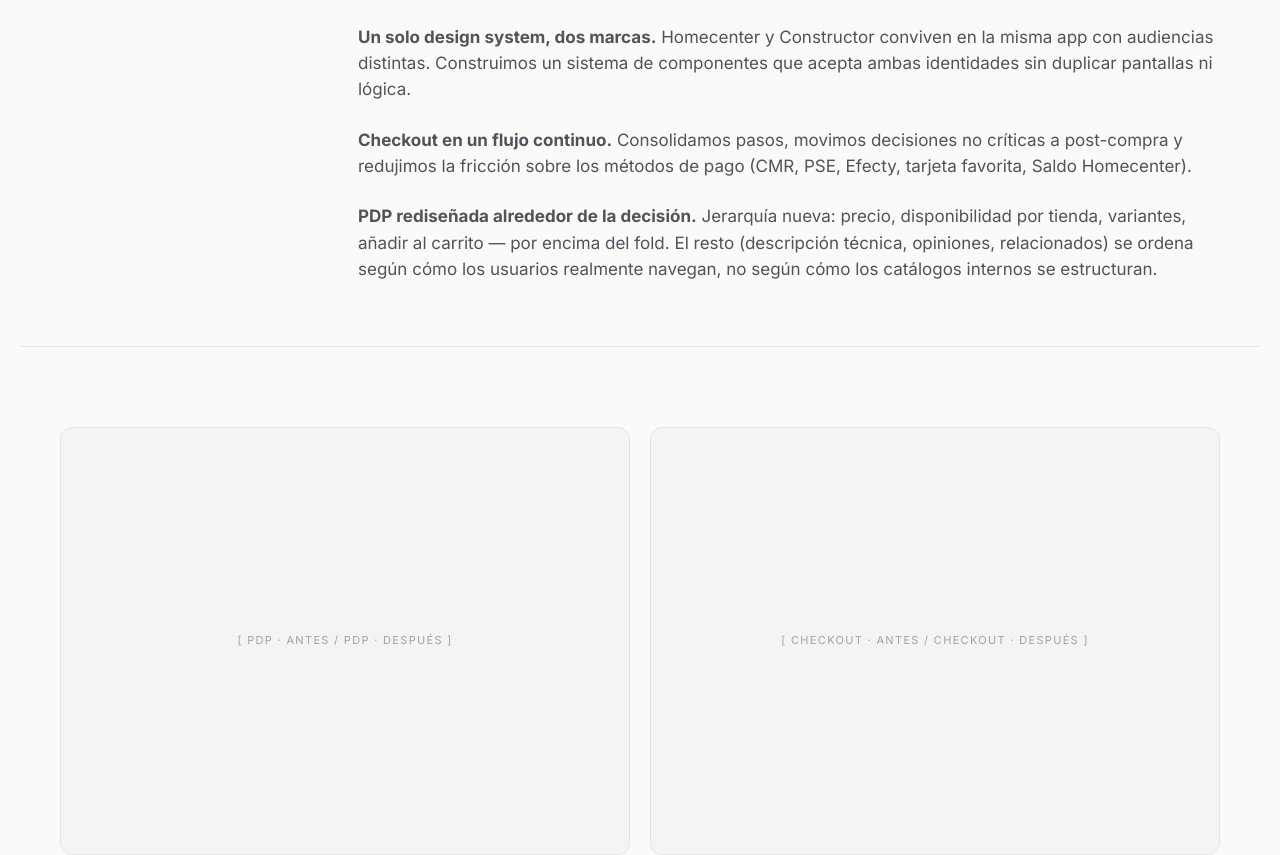
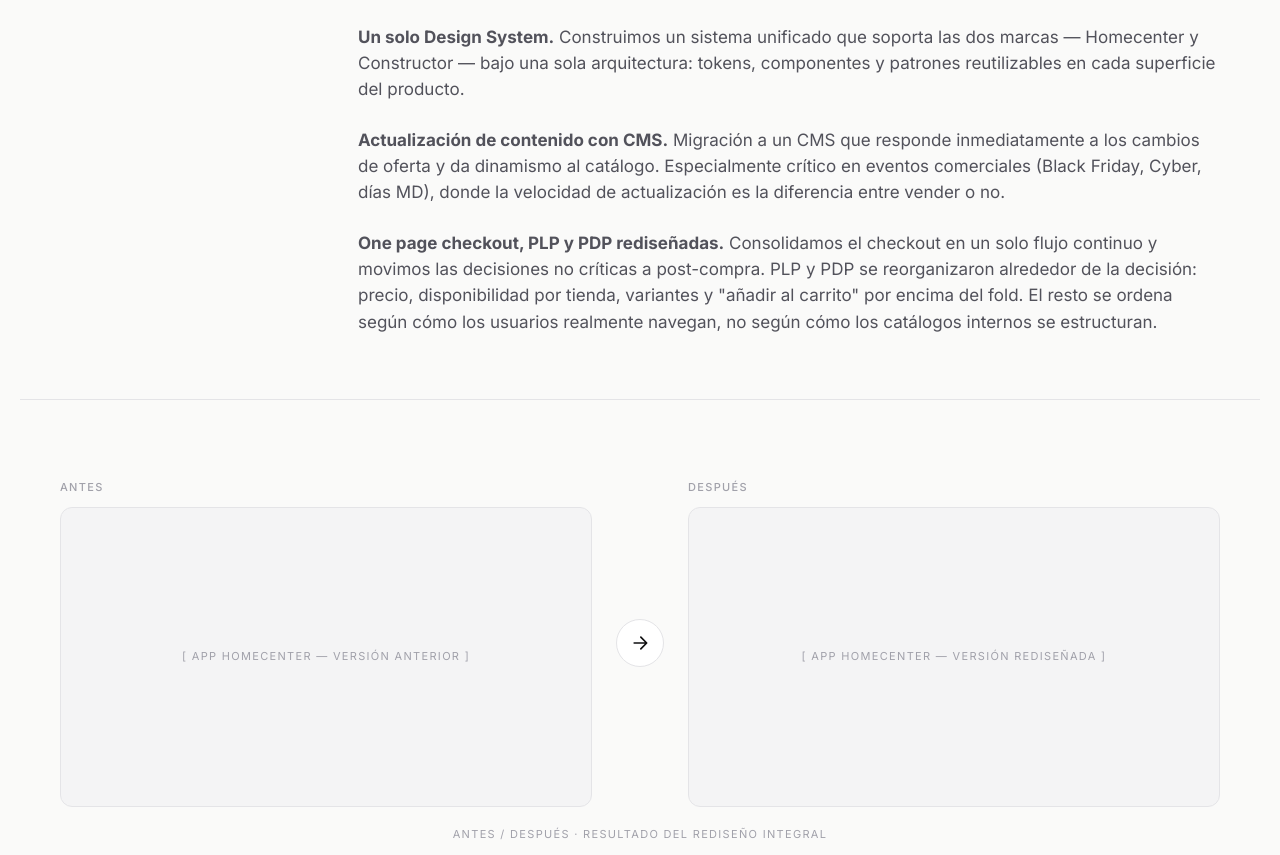
Before and after one commit to Santiagomejial/portfolio, a Next.js app: page /work/homecenter in a window 1280 px wide. Shown: the part 3726-4581 px from the top of the page. Built offline with nearby package versions, Linux system fonts and the light colour scheme.

Commit message:
feat(case-homecenter): decisiones reescritas + comparativo antes/después

```diff
--- a/app/work/homecenter/page.tsx
+++ b/app/work/homecenter/page.tsx
@@ -9,6 +9,7 @@ import {
   HighlightTitle,
   DownloadAppButtons,
   ProcessHighlightCard,
+  BeforeAfterComparison,
 } from '@/components';
 import { CASE_HOMECENTER } from '@/content/case-homecenter';
 import type {
@@ -92,8 +93,18 @@ export default function HomecenterCase() {
       {/* 03 Proceso — texto e ilustración lado a lado dentro del col-span-9 */}
       <ProcessSectionWithIllustration section={sections[2]} />
 
-      {/* 04 → 07 con extras normales */}
-      {sections.slice(3).map((section) => (
+      {/* 04 Decisiones (sin mediaAfter — abajo va el comparativo Antes/Después) */}
+      <SectionWithExtras section={sections[3]} />
+
+      {/* Comparativo Antes / Después de la app */}
+      <BeforeAfterComparison
+        before={{ alt: 'App Homecenter — versión anterior' }}
+        after={{ alt: 'App Homecenter — versión rediseñada' }}
+        caption="Antes / después · resultado del rediseño integral"
+      />
+
+      {/* 05 → 07 con extras normales */}
+      {sections.slice(4).map((section) => (
         <SectionWithExtras key={section.number} section={section} />
       ))}
 
--- /dev/null
+++ b/components/before-after-comparison.tsx
@@ -0,0 +1,120 @@
+import Image from 'next/image';
+import { cn } from '@/lib/utils';
+
+interface ImageSlot {
+  src?: string;
+  alt: string;
+  /** Caption corto encima de la imagen, ej. "Antes" / "Después" */
+  label?: string;
+}
+
+interface BeforeAfterComparisonProps {
+  before: ImageSlot;
+  after: ImageSlot;
+  /** Caption editorial debajo del par */
+  caption?: string;
+  /** Aspect ratio de cada imagen (ej. '16/9', '4/3'). Default: '16/9' */
+  aspect?: string;
+  className?: string;
+}
+
+/**
+ * Comparativo "antes / después" — dos imágenes con una flecha en medio.
+ * Mobile: vertical (apilado, flecha apuntando abajo).
+ * Desktop: horizontal (lado a lado, flecha apuntando derecha).
+ *
+ * Si una imagen no tiene `src`, se renderiza placeholder con el alt como hint.
+ */
+export function BeforeAfterComparison({
+  before,
+  after,
+  caption,
+  aspect = '16/9',
+  className,
+}: BeforeAfterComparisonProps) {
+  return (
+    <section
+      className={cn(
+        'container-portfolio border-t border-line py-16 md:py-20',
+        className
+      )}
+      aria-label="Comparativo antes y después"
+    >
+      <div className="flex flex-col items-center gap-4 md:flex-row md:gap-6">
+        <ImageHalf slot={before} fallbackLabel="Antes" aspect={aspect} />
+        <ArrowDivider />
+        <ImageHalf slot={after} fallbackLabel="Después" aspect={aspect} />
+      </div>
+      {caption && (
+        <p className="mt-5 text-center text-eyebrow uppercase tracking-eyebrow text-ink-mute">
+          {caption}
+        </p>
+      )}
+    </section>
+  );
+}
+
+function ImageHalf({
+  slot,
+  fallbackLabel,
+  aspect,
+}: {
+  slot: ImageSlot;
+  fallbackLabel: string;
+  aspect: string;
+}) {
+  const label = slot.label ?? fallbackLabel;
+  return (
+    <div className="flex-1 w-full">
+      <div className="mb-3 text-eyebrow font-medium uppercase tracking-eyebrow text-ink-mute">
+        {label}
+      </div>
+      <div
+        className="relative w-full overflow-hidden rounded-lg border border-line bg-bg-block"
+        style={{ aspectRatio: aspect }}
+        role="img"
+        aria-label={slot.alt}
+      >
+        {slot.src ? (
+          <Image
+            src={slot.src}
+            alt={slot.alt}
+            fill
+            className="object-cover"
+            sizes="(min-width: 768px) 50vw, 100vw"
+          />
+        ) : (
+          <div className="flex h-full items-center justify-center px-4 text-center text-eyebrow uppercase tracking-eyebrow text-ink-mute">
+            [ {slot.alt} ]
+          </div>
+        )}
+      </div>
+    </div>
+  );
+}
+
+/** Divisor con flecha — apunta a la derecha en desktop, abajo en mobile. */
+function ArrowDivider() {
+  return (
+    <div
+      className="flex h-12 w-12 shrink-0 items-center justify-center rounded-full border border-line"
+      style={{ background: 'var(--bg-elev)' }}
+      aria-hidden
+    >
+      {/* Flecha abajo en mobile, derecha en desktop (rotación con clase) */}
+      <svg
+        width="20"
+        height="20"
+        viewBox="0 0 24 24"
+        fill="none"
+        stroke="currentColor"
+        strokeWidth="2"
+        strokeLinecap="round"
+        strokeLinejoin="round"
+        className="text-ink rotate-90 md:rotate-0"
+      >
+        <path d="M5 12h14M13 5l7 7-7 7" />
+      </svg>
+    </div>
+  );
+}
--- a/components/index.ts
+++ b/components/index.ts
@@ -27,3 +27,4 @@ export { ScrollProgressBar } from './scroll-progress-bar';
 export { BackToTopButton } from './back-to-top-button';
 export { FloatingBackButton } from './floating-back-button';
 export { ProcessHighlightCard } from './process-highlight-card';
+export { BeforeAfterComparison } from './before-after-comparison';
--- a/content/case-homecenter.tsx
+++ b/content/case-homecenter.tsx
@@ -137,33 +137,30 @@ export const CASE_HOMECENTER: CaseContent = {
       title: 'Tres apuestas que definieron el producto.',
       body: [
         <p key="1">
-          <strong>Un solo design system, dos marcas.</strong> Homecenter y
-          Constructor conviven en la misma app con audiencias distintas.
-          Construimos un sistema de componentes que acepta ambas identidades
-          sin duplicar pantallas ni lógica.
+          <strong>Un solo Design System.</strong> Construimos un sistema
+          unificado que soporta las dos marcas — Homecenter y Constructor —
+          bajo una sola arquitectura: tokens, componentes y patrones
+          reutilizables en cada superficie del producto.
         </p>,
         <p key="2">
-          <strong>Checkout en un flujo continuo.</strong> Consolidamos pasos,
-          movimos decisiones no críticas a post-compra y redujimos la fricción
-          sobre los métodos de pago (CMR, PSE, Efecty, tarjeta favorita,
-          Saldo Homecenter).
+          <strong>Actualización de contenido con CMS.</strong> Migración a un
+          CMS que responde inmediatamente a los cambios de oferta y da
+          dinamismo al catálogo. Especialmente crítico en eventos comerciales
+          (Black Friday, Cyber, días MD), donde la velocidad de actualización
+          es la diferencia entre vender o no.
         </p>,
         <p key="3">
-          <strong>PDP rediseñada alrededor de la decisión.</strong> Jerarquía
-          nueva: precio, disponibilidad por tienda, variantes, añadir al
-          carrito — por encima del fold. El resto (descripción técnica,
-          opiniones, relacionados) se ordena según cómo los usuarios realmente
-          navegan, no según cómo los catálogos internos se estructuran.
+          <strong>One page checkout, PLP y PDP rediseñadas.</strong>{' '}
+          Consolidamos el checkout en un solo flujo continuo y movimos las
+          decisiones no críticas a post-compra. PLP y PDP se reorganizaron
+          alrededor de la decisión: precio, disponibilidad por tienda,
+          variantes y &quot;añadir al carrito&quot; por encima del fold. El
+          resto se ordena según cómo los usuarios realmente navegan, no según
+          cómo los catálogos internos se estructuran.
         </p>,
       ],
-      mediaAfter: {
-        layout: 'duo',
-        items: [
-          { alt: 'PDP · antes / PDP · después' },
-          { alt: 'checkout · antes / checkout · después' },
-        ],
-        caption: 'Comparativos · decisiones de jerarquía y consolidación.',
-      },
+      // mediaAfter eliminado: aquí va el comparativo Antes / Después que se
+      // renderiza directamente en el page (BeforeAfterComparison).
     },
     {
       number: '05',
```
